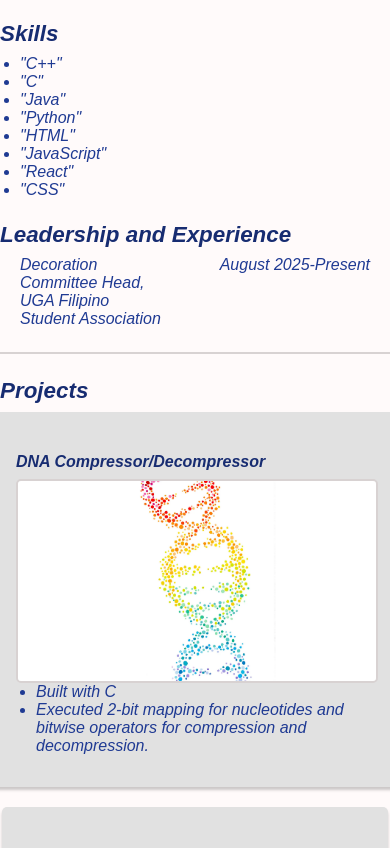
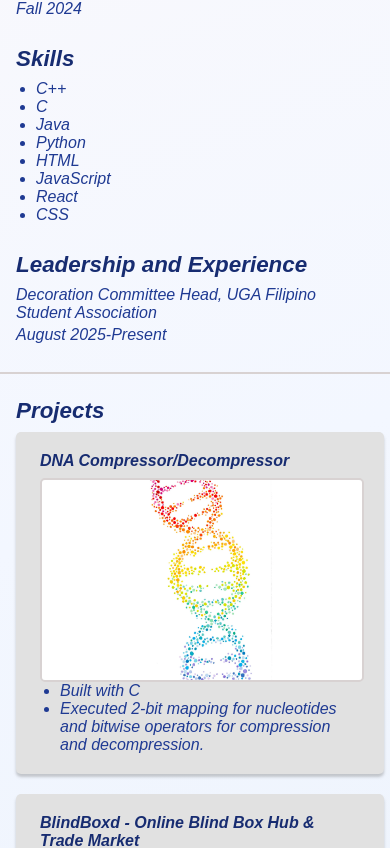
Before and after one commit to chloeannemal/chloeannemal.github.io, a website: page index.html in a window 390 px wide. Shown: the part 896-1744 px from the top of the page. Drawn offline with Linux system fonts and the light colour scheme.

Commit message:
Updated Revisions

```diff
--- a/css/style.css
+++ b/css/style.css
@@ -1,7 +1,7 @@
 body {
   margin: 0;
   padding: 0;
-  background-color: snow;
+  background: linear-gradient(160deg, rgb(255, 250, 250) 0%, rgb(243, 247, 255) 55%, rgb(232, 240, 250) 100%);
 }
 
 /***************   Nav Section **********************/
@@ -24,6 +24,16 @@ body {
 .nav a {
   text-decoration: none;
   color: inherit;
+  transition: color 0.2s ease, background-color 0.2s ease, transform 0.2s ease;
+  padding: 6px 10px;
+  border-radius: 8px;
+}
+
+.nav a:hover,
+.nav a:focus-visible {
+  color: #172c71;
+  background-color: rgba(255, 255, 255, 0.5);
+  transform: translateY(-1px);
 }
 /***********************  Footer Section   **************************/
 footer {
@@ -70,6 +80,14 @@ header img {
   border: 2px solid rgb(216, 210, 210);
   box-sizing: border-box;
   border-radius: 50%;
+  filter: contrast(1.15);
+  transition: transform 0.2s ease, box-shadow 0.2s ease, border-color 0.2s ease;
+}
+
+header img:hover {
+  transform: translateY(-3px) scale(1.02);
+  box-shadow: 0 8px 16px rgba(106, 106, 106, 0.28);
+  border-color: rgb(190, 190, 190);
 }
 
 .address {
@@ -95,13 +113,19 @@ hr {
   margin: 24px 0;
 }
 
+section {
+  max-width: 1080px;
+  margin: 0 auto 28px;
+  padding: 0 20px;
+  box-sizing: border-box;
+}
+
 section h3 {
   color: #172c71;
   font-family: "Montserrat", Arial, sans-serif;
   font-style: italic;
   font-size: 1.4rem;
-  margin-bottom: 0.5rem;
-  max-width: 1080px;
+  margin: 0 0 0.5rem;
   box-sizing: border-box;
 }
 
@@ -110,7 +134,7 @@ section h4 {
   font-family: "Montserrat", Arial, sans-serif;
   font-style: italic;
   font-size: 1rem;
-  margin-bottom: 0.5rem;
+  margin: 0 0 0.5rem;
   box-sizing: border-box;
 }
 
@@ -119,21 +143,25 @@ section dl {
   font-family: "Montserrat", Arial, sans-serif;
   font-style: italic;
   display: grid;
-  grid-template-columns: 1fr auto;
+  grid-template-columns: minmax(240px, 1fr) minmax(160px, 240px);
   gap: 0.4rem 1rem;
-  margin: 0 auto 12px;
-  padding: 0 20px;
+  margin: 0 0 12px;
+  padding: 0;
   box-sizing: border-box;
+}
+
+section dt,
+section dd {
+  margin: 0;
 }
 
 section ul {
   color: #1f3a93;
   list-style-type: disc;
-  padding-left: 20px;
   font-family: "Montserrat", Arial, sans-serif;
   font-style: italic;
-  margin: 0 auto 12px;
-  padding: 0 20px;
+  margin: 0 0 12px;
+  padding: 0 0 0 20px;
   box-sizing: border-box;
 }
 
@@ -148,14 +176,37 @@ section a:hover {
 
 /**************   Projects   *****************/
 .three-col {
-  display: grid;
-  grid-template-columns: 1fr 1fr 1fr;
+  display: flex;
+  flex-wrap: wrap;
+  justify-content: center;
+  align-items: stretch;
   gap: 20px;
-  max-width: 1080px;
   width: 100%;
   margin: 0 auto;
-  padding: 0 20px;
+  padding: 0;
   box-sizing: border-box;
+}
+
+.three-col .card {
+  width: min(100%, 320px);
+}
+
+.card {
+  padding: 20px 24px;
+  background-color: rgb(225, 225, 225);
+  border-radius: 5px;
+  box-shadow: 0 3px 3px rgba(106, 106, 106, 0.35);
+  transition: transform 0.2s ease, box-shadow 0.2s ease;
+}
+
+.card:hover {
+  transform: translateY(-4px);
+  box-shadow: 0 10px 20px rgba(106, 106, 106, 0.28);
+}
+
+.card ul {
+  margin: 0;
+  padding-left: 20px;
 }
 
 .card img {
@@ -168,18 +219,10 @@ section a:hover {
   border-radius: 5px;
 }
 
-.card {
-  padding: 20px 30px;
-  background-color: rgb(225, 225, 225);
-  border-radius: 5px;
-  box-shadow: 0 3px 3px rgba(106, 106, 106, 0.35);
-}
-
 /**************   Responsiveness   *****************/
 @media (max-width: 680px) {
   nav, .three-col {
     flex-direction: column;
-    grid-template-columns: 1fr;
   }
 
   nav {
@@ -195,9 +238,17 @@ section a:hover {
     background-color: rgba(255, 255, 255, 0.35);
   }
 
+  section {
+    padding: 0 16px;
+  }
+
+  section dl {
+    grid-template-columns: 1fr;
+    gap: 0.25rem;
+  }
+
   .three-col {
     justify-items: center;
-    padding: 0 16px;
     width: 100%;
     margin: 0 auto;
     box-sizing: border-box;
@@ -221,11 +272,15 @@ section a:hover {
   grid-template-columns: 1fr;
   gap: 10px;
   max-width: 520px;
-  margin: 24px auto;
-  padding: 16px;
+  margin: 0 auto;
+  padding: 0;
   color: #172c71;
   font-family: "Montserrat", Arial, sans-serif;
   font-style: italic;
+}
+
+.one-col label {
+  font-weight: 700;
 }
 
 input {
@@ -250,3 +305,22 @@ textarea {
   min-height: 140px;
   resize: vertical;
 }
+
+button[type="submit"] {
+  width: fit-content;
+  padding: 10px 16px;
+  border: 1px solid rgb(216, 210, 210);
+  border-radius: 10px;
+  background-color: rgb(239, 234, 234);
+  color: #172c71;
+  font-family: "Montserrat", Arial, sans-serif;
+  font-style: italic;
+  cursor: pointer;
+  transition: background-color 0.2s ease, border-color 0.2s ease;
+}
+
+button[type="submit"]:hover,
+button[type="submit"]:focus-visible {
+  background-color: rgb(225, 225, 225);
+  border-color: rgb(190, 190, 190);
+}
--- a/index.html
+++ b/index.html
@@ -57,14 +57,14 @@
     <section>
         <h3>Skills</h3>
         <ul>
-            <li>"C++"</li>
-            <li>"C"</li>
-            <li>"Java"</li>
-            <li>"Python"</li>
-            <li>"HTML"</li>
-            <li>"JavaScript"</li>
-            <li>"React"</li>
-            <li>"CSS"</li>
+            <li>C++</li>
+            <li>C</li>
+            <li>Java</li>
+            <li>Python</li>
+            <li>HTML</li>
+            <li>JavaScript</li>
+            <li>React</li>
+            <li>CSS</li>
         </ul>
     </section>
 
@@ -95,7 +95,6 @@
                 </ul>
             </div>
 
-        <div class="three-col">
             <div class="card">
                 <h4>BlindBoxd - Online Blind Box Hub & Trade Market</h4>
                 <img src="images/phone.jpg"
@@ -108,7 +107,6 @@
                 </ul>
             </div>
 
-        <div class="three-col">
             <div class="card">
                 <h4>Bookstore</h4>
                 <img src="images/book.jpg"
@@ -119,6 +117,7 @@
                     <li>Built in Java</li>
                     <li>Constructed an object-oriented Book model with encapsulation, overloaded constructors, and getters/setters for consistent display.</li>
                 </ul>
+            </div>
         </div>
 
     </section>
```
Also changed, not shown: contact.html (+1 -2 lines), images/book.jpg, 2 other files. Lines whose indentation alone changed are shown as unchanged.
